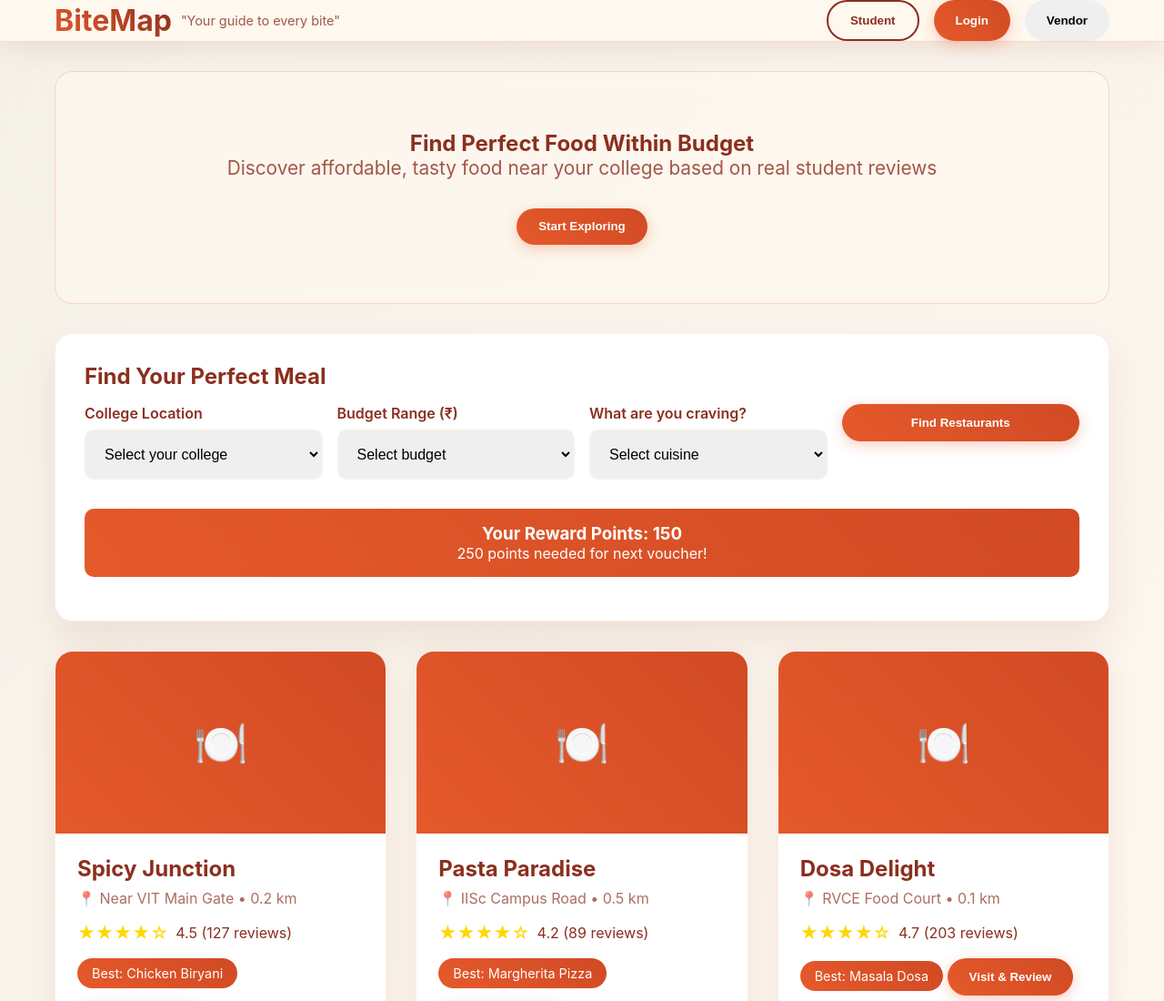
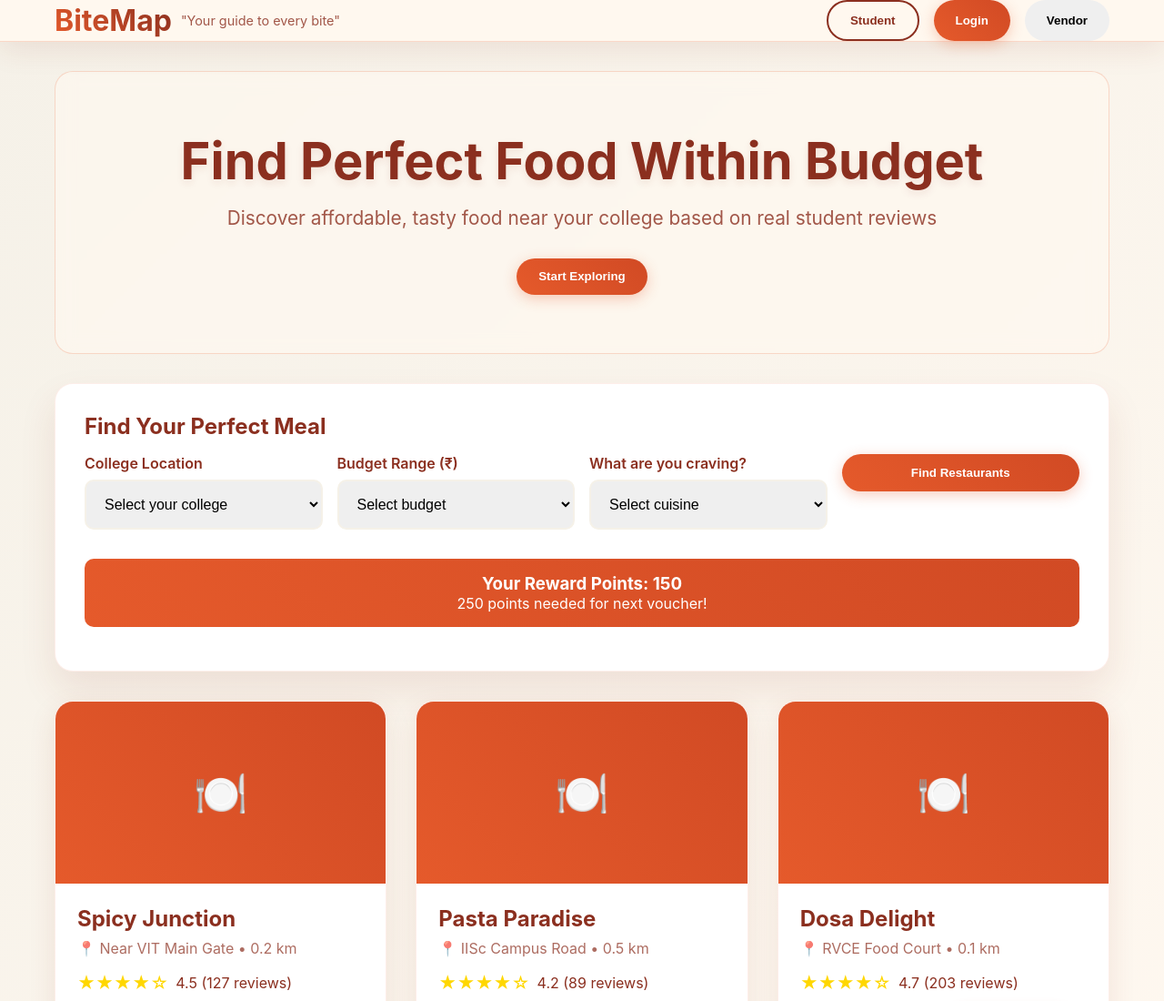
Before and after one commit to shihaam06/BiteMap, a plain HTML site: page index.html in a window 1280 px wide. Shown: the top 1100 px of the page at 91% size. Drawn offline with Linux system fonts and the light colour scheme.

Commit message:
third commit

```diff
--- a/index.html
+++ b/index.html
@@ -107,7 +107,12 @@
             border: 1px solid rgba(229, 90, 43, 0.2);
         }
 
-
+        .hero h1 {
+            font-size: 3.5rem;
+            margin-bottom: 1rem;
+            color: #8B2F1F;
+            text-shadow: 0 4px 8px rgba(139, 47, 31, 0.1);
+        }
 
         .hero p {
             font-size: 1.3rem;
```
